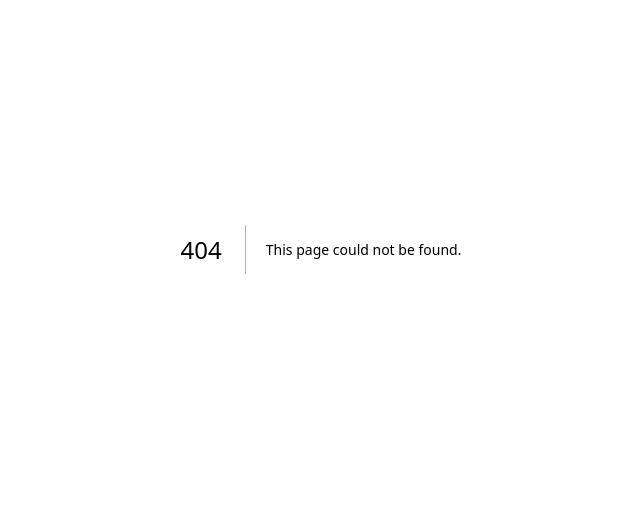
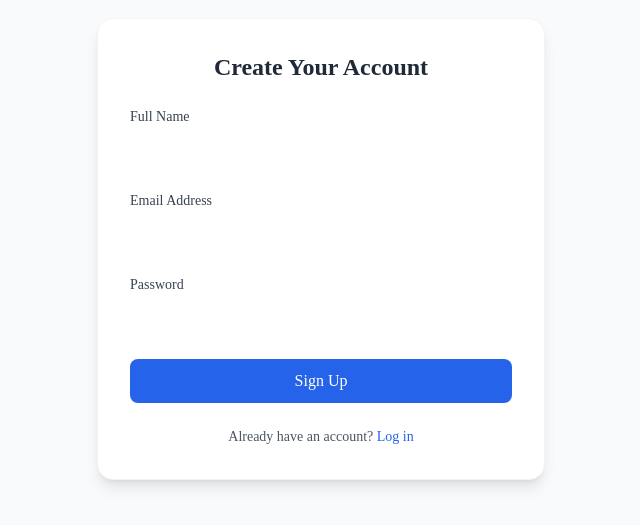
Before and after one commit to masum184e/askiit, a Next.js app in the folder client/: page /signup in a window 1280 px wide. Before the commit this address had no page. Shown: the part 151-676 px from the top of the page, without its empty margins (319-959 px from the left). Built offline with nearby package versions, Linux system fonts and the light colour scheme; a web font is replaced by a local one.

Commit message:
Create signup page

```diff
--- /dev/null
+++ b/client/src/app/signup/page.tsx
@@ -0,0 +1,98 @@
+"use client";
+
+import React, { useState, ChangeEvent, FormEvent } from "react";
+
+interface SignupFormData {
+  name: string;
+  email: string;
+  password: string;
+}
+
+export default function SignupPage() {
+  const [formData, setFormData] = useState<SignupFormData>({
+    name: "",
+    email: "",
+    password: "",
+  });
+
+  const handleChange = (e: ChangeEvent<HTMLInputElement>) => {
+    setFormData({ ...formData, [e.target.name]: e.target.value });
+  };
+
+  const handleSubmit = (e: FormEvent<HTMLFormElement>) => {
+    e.preventDefault();
+    console.log("Signup submitted:", formData);
+    alert("Account created successfully!");
+  };
+
+  return (
+    <div className="flex min-h-screen items-center justify-center bg-gray-50 px-4">
+      <div className="w-full max-w-md bg-white p-8 rounded-2xl shadow-lg border border-gray-100">
+        <h2 className="text-2xl font-semibold text-center text-gray-800 mb-6">
+          Create Your Account
+        </h2>
+
+        <form onSubmit={handleSubmit} className="space-y-5">
+          <div>
+            <label className="block text-sm font-medium text-gray-700">
+              Full Name
+            </label>
+            <input
+              type="text"
+              name="name"
+              value={formData.name}
+              onChange={handleChange}
+              required
+              className="mt-1 w-full rounded-lg border-gray-300 focus:ring-2 focus:ring-blue-500 focus:border-blue-500 px-3 py-2"
+            />
+          </div>
+
+          <div>
+            <label className="block text-sm font-medium text-gray-700">
+              Email Address
+            </label>
+            <input
+              type="email"
+              name="email"
+              value={formData.email}
+              onChange={handleChange}
+              required
+              className="mt-1 w-full rounded-lg border-gray-300 focus:ring-2 focus:ring-blue-500 focus:border-blue-500 px-3 py-2"
+            />
+          </div>
+
+          <div>
+            <label className="block text-sm font-medium text-gray-700">
+              Password
+            </label>
+            <input
+              type="password"
+              name="password"
+              value={formData.password}
+              onChange={handleChange}
+              required
+              className="mt-1 w-full rounded-lg border-gray-300 focus:ring-2 focus:ring-blue-500 focus:border-blue-500 px-3 py-2"
+            />
+          </div>
+
+          <button
+            type="submit"
+            className="w-full bg-blue-600 hover:bg-blue-700 text-white py-2.5 rounded-lg font-medium transition-all duration-200"
+          >
+            Sign Up
+          </button>
+        </form>
+
+        <p className="mt-6 text-center text-sm text-gray-600">
+          Already have an account?{" "}
+          <a
+            href="/login"
+            className="text-blue-600 hover:underline font-medium"
+          >
+            Log in
+          </a>
+        </p>
+      </div>
+    </div>
+  );
+}
```
